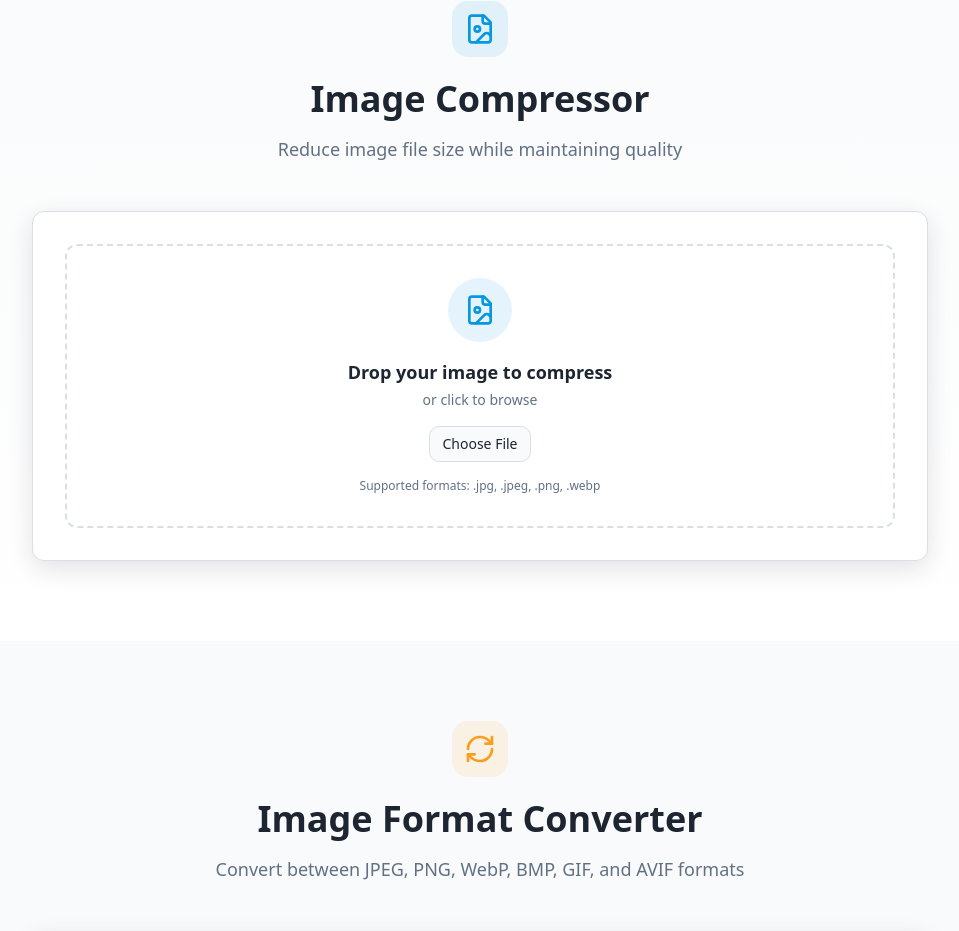
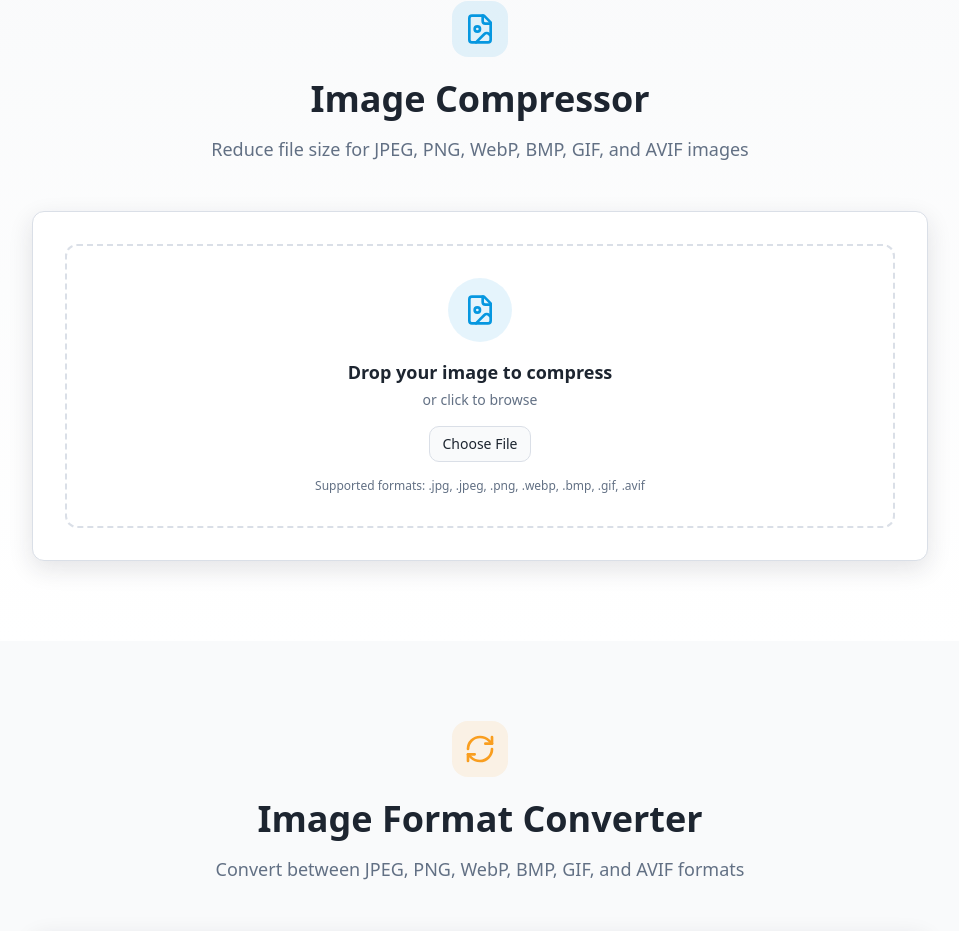
Before and after one commit to Minhaj-hub/webby-crafts, a React (Vite) app: page / in a window 1280 px wide. Shown: the part 879-1810 px from the top of the page, without its empty margins (160-1119 px from the left). Built offline with nearby package versions, Linux system fonts and the light colour scheme; the HTML template or start-up script is replaced by a standard one.

Commit message:
feat: Add formats to image compressor

```diff
--- a/src/components/ImageCompressor.tsx
+++ b/src/components/ImageCompressor.tsx
@@ -82,7 +82,7 @@ export const ImageCompressor = () => {
               Image Compressor
             </h2>
             <p className="text-muted-foreground text-lg">
-              Reduce image file size while maintaining quality
+              Reduce file size for JPEG, PNG, WebP, BMP, GIF, and AVIF images
             </p>
           </div>
 
@@ -90,7 +90,7 @@ export const ImageCompressor = () => {
             <div className="space-y-6">
               <FileUploadZone
                 onFileSelect={handleFileSelect}
-                acceptedFormats={[".jpg", ".jpeg", ".png", ".webp"]}
+                acceptedFormats={[".jpg", ".jpeg", ".png", ".webp", ".bmp", ".gif", ".avif"]}
                 icon={<FileImage className="w-8 h-8 text-primary" />}
                 title="Drop your image to compress"
                 description="or click to browse"
```
